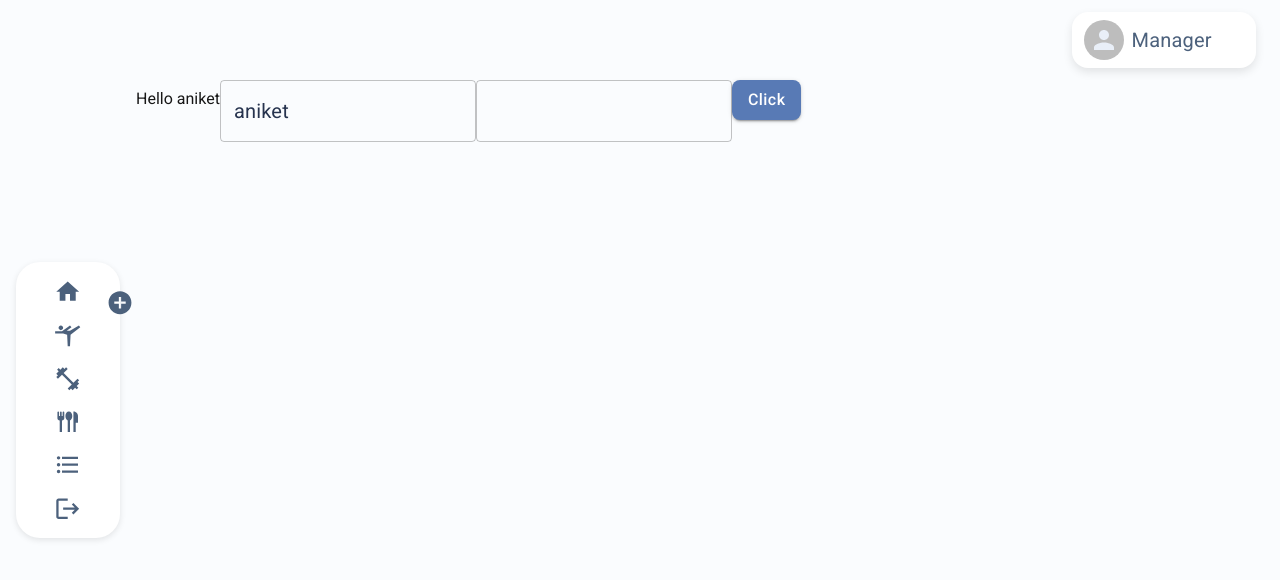
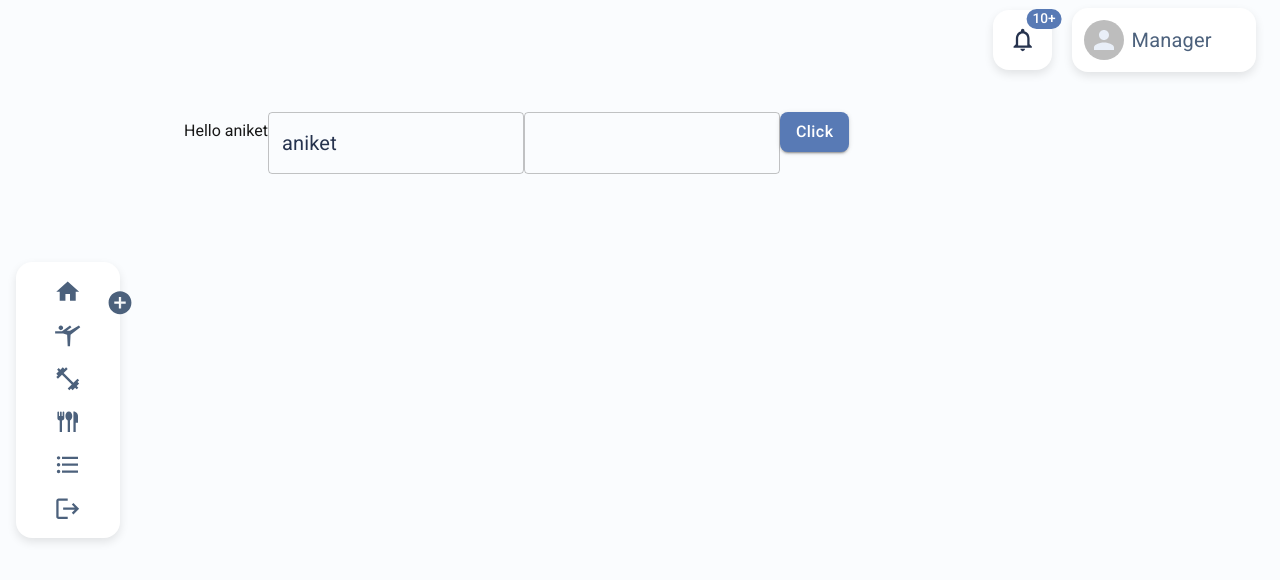
Before and after one commit to waveflow-fit/gym_manager_ui, a Next.js app: page /test in a window 1280 px wide. Shown: the top 580 px of the page. Built offline with nearby package versions, Linux system fonts and the light colour scheme; no server answers; what @mui/material-nextjs would draw is missing.

Commit message:
Improved components CSS and added Section container

```diff
--- a/package.json
+++ b/package.json
@@ -16,7 +16,7 @@
     "@emotion/react": "^11.14.0",
     "@emotion/styled": "^11.14.0",
     "@mui/icons-material": "^6.4.0",
-    "@mui/material": "^6.4.0",
+    "@mui/material": "^6.4.3",
     "@mui/material-nextjs": "^6.3.1",
     "@react-oauth/google": "^0.12.1",
     "formik": "^2.4.6",
--- a/src/components/AppContainer/FloatingSidebar.tsx
+++ b/src/components/AppContainer/FloatingSidebar.tsx
@@ -23,6 +23,7 @@ import { useCallback, useMemo, useState } from 'react';
 
 import { ROUTE_URLS } from '@/common/appUrls';
 import { handleLogout } from '@/components/SessionProvider/auth.utils';
+import { SectionContainer } from '@/components/StyledComponents';
 import useToast, { EToastType } from '@/components/Toast/useToast';
 
 const FloatingSidebar = () => {
@@ -92,6 +93,7 @@ const FloatingSidebar = () => {
   return (
     <Box width='fit-content' padding='1rem' borderRadius='0.75rem'>
       <Box width='100%' height='100%' position='relative'>
+        <SectionContainer sx={{ padding: 0 }}>
           <List
             sx={{
               width: '100%',
@@ -118,7 +120,10 @@ const FloatingSidebar = () => {
                     {icon}
                   </ListItemIcon>
                   {!isSidebarMinimized && (
-                  <ListItemText sx={{ whiteSpace: 'nowrap' }} primary={text} />
+                    <ListItemText
+                      sx={{ whiteSpace: 'nowrap' }}
+                      primary={text}
+                    />
                   )}
                 </ListItemButton>
               );
@@ -131,6 +136,7 @@ const FloatingSidebar = () => {
               );
             })}
           </List>
+        </SectionContainer>
         <Box
           onClick={toggleFloatingBarMinimization}
           color={theme.palette.text.secondary}
--- a/src/components/AppContainer/FloatingTopBar.tsx
+++ b/src/components/AppContainer/FloatingTopBar.tsx
@@ -1,21 +1,13 @@
-import { Avatar, Box, Paper, Skeleton, styled } from '@mui/material';
+import { Avatar, Box, Skeleton } from '@mui/material';
 import { useMemo } from 'react';
 
+import NotificationCenter from '@/components/AppContainer/NotificationCenter';
 import useSession from '@/components/SessionProvider/useSession';
-import { MaxCharTypography } from '@/components/StyledComponents';
+import {
+  MaxCharTypography,
+  SectionContainer,
+} from '@/components/StyledComponents';
 
-const StyledProfileDetailsHolder = styled(Paper)(({ theme }) => {
-  return {
-    height: 'fit-content',
-    width: 'fit-content',
-    backgroundColor: theme.palette.background.paper,
-    display: 'flex',
-    justifyContent: 'center',
-    alignItems: 'center',
-    padding: '0.5rem 0.75rem',
-    gap: '0.5rem',
-  };
-});
 const FloatingTopBar = () => {
   const { session, isLoading: isSessionLoading } = useSession();
 
@@ -36,8 +28,11 @@ const FloatingTopBar = () => {
       display='flex'
       justifyContent='flex-end'
       alignItems='center'
+      gap='1.2rem'
+      py={1}
     >
-      <StyledProfileDetailsHolder>
+      <NotificationCenter />
+      <SectionContainer>
         {isLoading ? (
           <>
             <Skeleton variant='circular' width={40} height={40} />
@@ -55,7 +50,7 @@ const FloatingTopBar = () => {
             </MaxCharTypography>
           </>
         )}
-      </StyledProfileDetailsHolder>
+      </SectionContainer>
     </Box>
   );
 };
--- /dev/null
+++ b/src/components/AppContainer/NotificationCenter.tsx
@@ -0,0 +1,17 @@
+// import NotificationsIcon from '@mui/icons-material/Notifications';
+
+import NotificationsNoneIcon from '@mui/icons-material/NotificationsNone';
+import { Badge } from '@mui/material';
+
+import { SectionContainer } from '@/components/StyledComponents';
+const NotificationCenter = () => {
+  return (
+    <Badge badgeContent={2000} color='primary' max={10} overlap='circular'>
+      <SectionContainer sx={{ p: 2 }}>
+        <NotificationsNoneIcon />
+      </SectionContainer>
+    </Badge>
+  );
+};
+
+export default NotificationCenter;
--- a/src/components/AppContainer/index.tsx
+++ b/src/components/AppContainer/index.tsx
@@ -40,7 +40,7 @@ const AppContainer = ({ children }: TAppContainer) => {
         <Box height={theme.custom.headerHeight}>
           <FloatingTopBar />
         </Box>
-        <Box height={`calc(100% - ${theme.custom.headerHeight})`}>
+        <Box height={`calc(100% - ${theme.custom.headerHeight})`} py={4} px={6}>
           {children}
         </Box>
       </Box>
--- /dev/null
+++ b/src/components/StyledComponents/SectionContainer.tsx
@@ -0,0 +1,16 @@
+import { Paper, styled } from '@mui/material';
+
+const SectionContainer = styled(Paper)(({ theme }) => {
+  return {
+    height: '100%',
+    width: 'fit-content',
+    backgroundColor: theme.palette.background.paper,
+    display: 'flex',
+    justifyContent: 'center',
+    alignItems: 'center',
+    padding: '0.5rem 0.75rem',
+    gap: '0.5rem',
+  };
+});
+
+export default SectionContainer;
--- a/src/components/StyledComponents/index.tsx
+++ b/src/components/StyledComponents/index.tsx
@@ -1 +1,4 @@
+'use client';
+
 export { default as MaxCharTypography } from './MaxCharTypography';
+export { default as SectionContainer } from './SectionContainer';
--- a/src/theme.ts
+++ b/src/theme.ts
@@ -27,7 +27,7 @@ export const gymThemePalette = {
   },
   action: {
     active: '#587AB5', // Darker active blue for icons
-    // hover: '#8EA5DB', // Darker hover blue for buttons or links
+    hover: '#8EA5DB', // Darker hover blue for buttons or links
     selected: '#D7E2F2', // Slightly darker light blue background for selected items
     disabled: '#9CA4B2', // Slightly darker muted gray for disabled actions
   },
@@ -116,7 +116,6 @@ const theme = createTheme({
         root: {
           backgroundColor: '#FFFFFF', // White background for lists
           borderRadius: '0.5rem', // Rounded corners
-          boxShadow: '0 0.125rem 0.375rem rgba(0, 0, 0, 0.1)', // Subtle shadow for depth
           padding: '0.5rem', // Consistent padding
         },
       },
@@ -130,6 +129,15 @@ const theme = createTheme({
         },
       },
     },
+    MuiMenuItem: {
+      styleOverrides: {
+        root: {
+          '&:hover': {
+            backgroundColor: 'rgba(0, 191, 166, 0.15)', // Subtle secondary color overlay
+          },
+        },
+      },
+    },
   },
 });
 
```
Also changed, not shown: src/app/dashboard/page.tsx (+22 -1 lines), src/components/Dashboard/AddQuickAccessibilityItem.tsx (added, +35 -0 lines), src/components/Dashboard/UserTitle.tsx (added, +12 -0 lines). Lines whose indentation alone changed are shown as unchanged.
